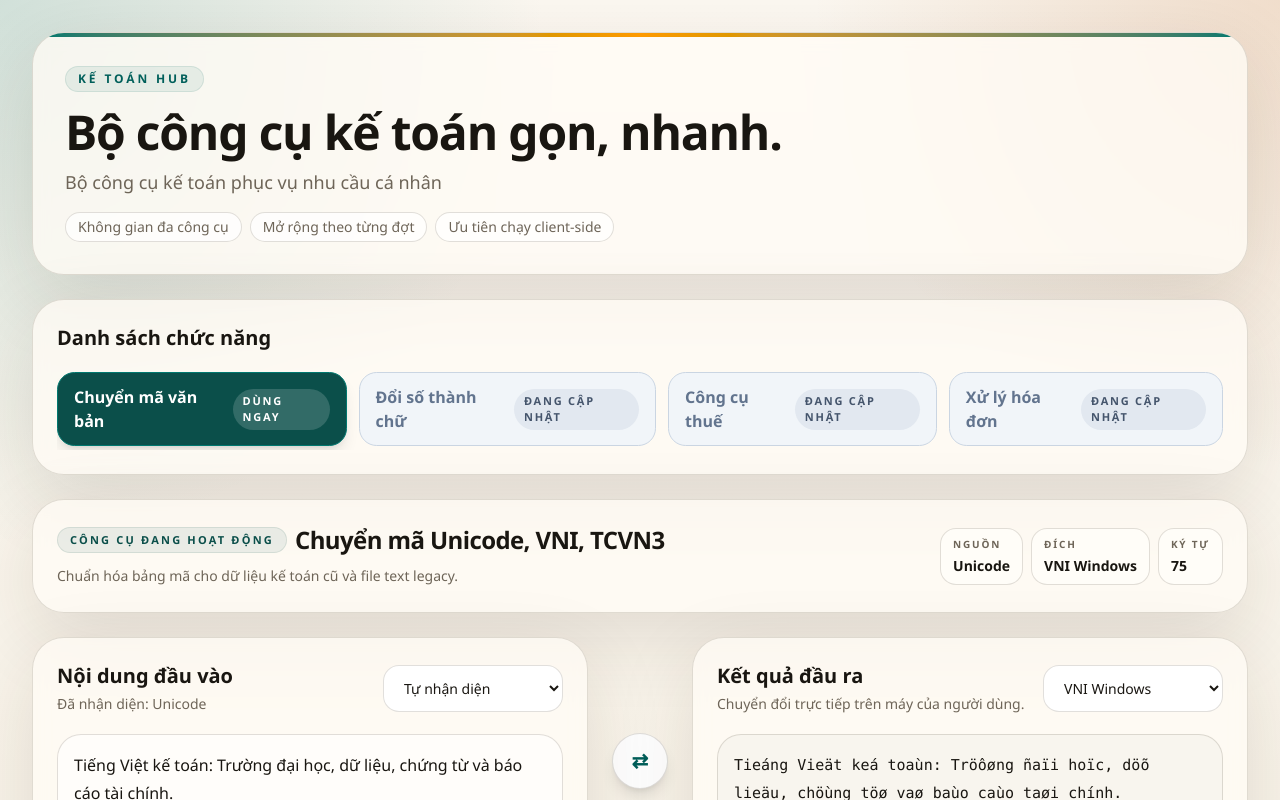
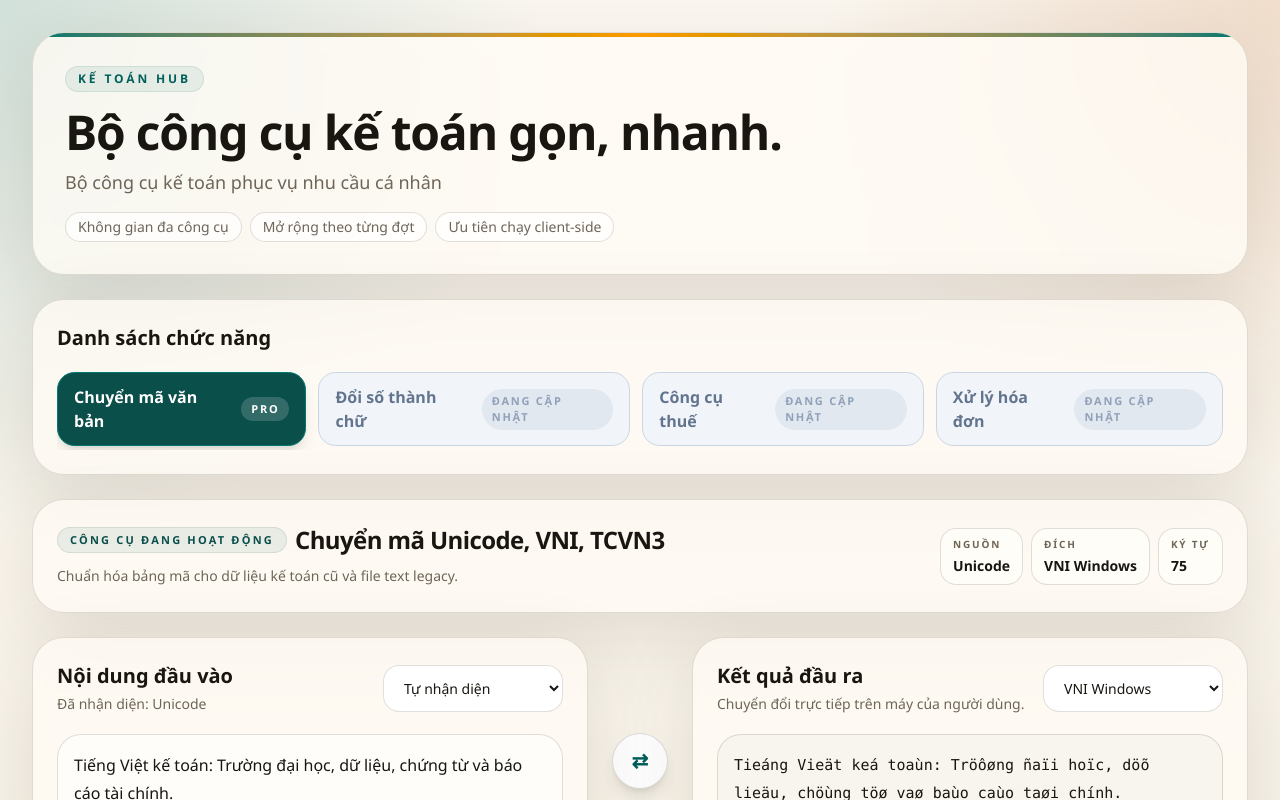
Before and after one commit to dungds/AccoutantHub, a Next.js app: page / in a window 1280 px wide. Shown: the top 800 px of the page. Built offline with nearby package versions, Linux system fonts and the light colour scheme.

Commit message:
change ui"

```diff
--- a/app/page.tsx
+++ b/app/page.tsx
@@ -113,10 +113,10 @@ export default function HomePage() {
                               : "bg-teal-900/8 text-teal-900"
                             : isActive
                               ? "bg-white/14 text-teal-50"
-                              : "bg-slate-200 text-slate-600"
+                              : "bg-slate-200 text-slate-400"
                         }`}
                       >
-                        {tool.status === "active" ? "Dùng ngay" : "Đang cập nhật"}
+                        {tool.status === "active" ? "Pro" : "Đang cập nhật"}
                       </span>
                     </div>
                   </button>
```
